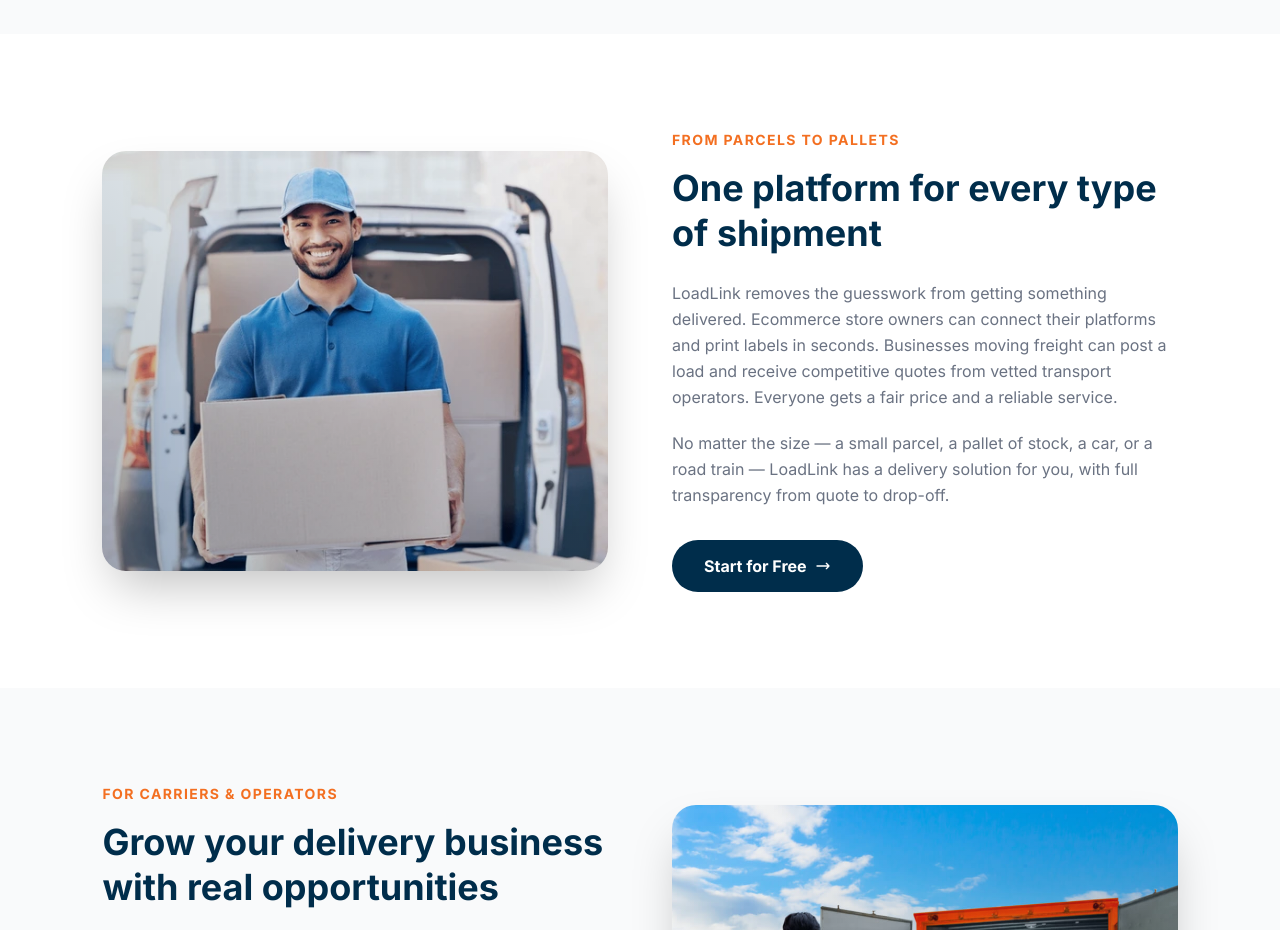
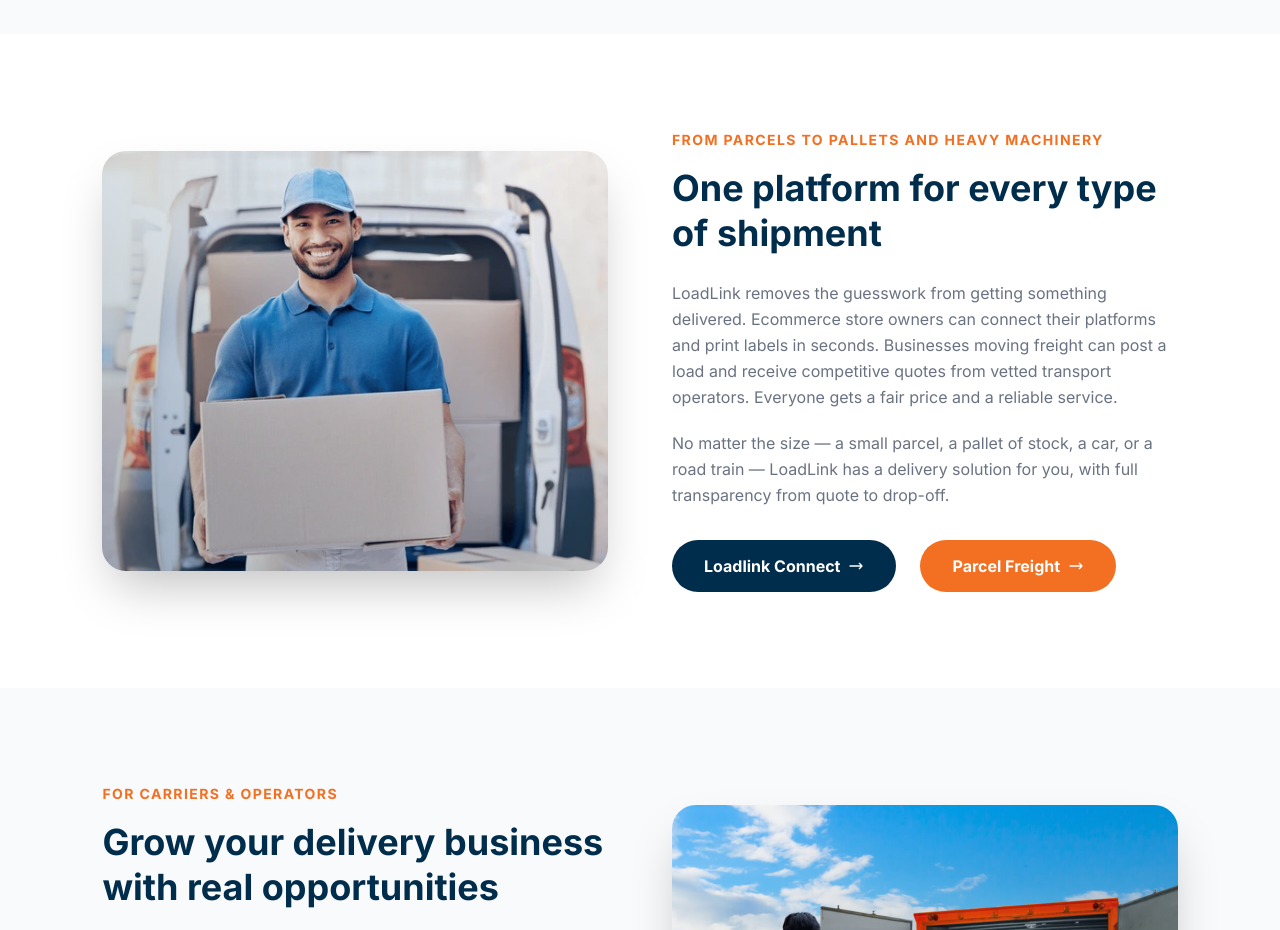
Before and after one commit to Scrappyy01/loadlink_homepage, a Next.js app: page /about-us in a window 1280 px wide. Shown: the part 1700-2630 px from the top of the page. Built offline with nearby package versions, Linux system fonts and the light colour scheme.

Commit message:
Small adjustments

```diff
--- a/app/about-us/page.tsx
+++ b/app/about-us/page.tsx
@@ -170,7 +170,7 @@
           </div>
           <div>
             <span className="text-loadlink-orange text-sm font-semibold tracking-widest uppercase mb-4 block">
-              From Parcels to Pallets
+              From Parcels to Pallets and Heavy Machinery
             </span>
             <h2 className="text-3xl md:text-4xl font-bold text-loadlink-navy mb-6 leading-tight">
               One platform for every type of shipment
@@ -181,15 +181,26 @@
             <p className="text-gray-500 leading-relaxed mb-8">
               No matter the size — a small parcel, a pallet of stock, a car, or a road train — LoadLink has a delivery solution for you, with full transparency from quote to drop-off.
             </p>
+            <div className="flex flex-wrap gap-6">
               <Link
-              href="https://portal.loadlink.com.au/register/"
+                href="https://app.loadlink.com.au/listings/"
                 className="inline-flex items-center gap-2 bg-loadlink-navy text-white px-8 py-3.5 rounded-full font-semibold hover:bg-loadlink-orange transition-colors duration-300"
               >
-              Start for Free
+                Loadlink Connect
                 <svg className="w-4 h-4" fill="none" stroke="currentColor" viewBox="0 0 24 24">
                   <path strokeLinecap="round" strokeLinejoin="round" strokeWidth={2} d="M17 8l4 4m0 0l-4 4m4-4H3" />
                 </svg>
               </Link>
+              <Link
+                href="https://portal.loadlink.com.au/register/"
+                className="inline-flex items-center gap-2 bg-loadlink-orange text-white px-8 py-3.5 rounded-full font-semibold hover:bg-loadlink-navy transition-colors duration-300"
+              >
+                Parcel Freight
+                <svg className="w-4 h-4" fill="none" stroke="currentColor" viewBox="0 0 24 24">
+                  <path strokeLinecap="round" strokeLinejoin="round" strokeWidth={2} d="M17 8l4 4m0 0l-4 4m4-4H3" />
+                </svg>
+              </Link>
+            </div>
           </div>
         </div>
       </section>
--- a/app/advantages/page.tsx
+++ b/app/advantages/page.tsx
@@ -22,7 +22,7 @@
   {
     id: 'smarter-shipping',
     label: 'Smarter Shipping',
-    headline: 'Cut shipping costs by up to 47% with data-backed decisions',
+    headline: 'Cut shipping costs by up to 47%* with data-backed decisions',
     image: '/images/guy-box.webp',
     imageAlt: 'Person preparing parcels for shipment with LoadLink',
     color: 'border-loadlink-orange',
@@ -115,7 +115,7 @@
 ];
 
 const stats = [
-  { value: '47%', label: 'Average shipping cost reduction' },
+  { value: '47%*', label: 'Average shipping cost reduction' },
   { value: '99.2%', label: 'On-time delivery rate' },
   { value: '3x', label: 'Faster fulfilment setup' },
   { value: 'Free', label: 'To list a shipment' },
--- a/app/components/BenefitCards.tsx
+++ b/app/components/BenefitCards.tsx
@@ -8,7 +8,7 @@
   {
     title: "Smarter Shipping",
     description:
-      "Lower costs by up to 47% and increase efficiency through smart, data-backed decisions and seamless multi-carrier integration.",
+      "Lower costs by up to 47%* and increase efficiency through smart, data-backed decisions and seamless multi-carrier integration.",
     image: "/images/SmartLogistics.png",
     href: "/advantages#smarter-shipping",
     span: "",
--- a/app/components/Hero.tsx
+++ b/app/components/Hero.tsx
@@ -117,7 +117,7 @@
                 </svg>
               </Link>
               <Link
-                href="https://youtu.be/9JwxfYZ_8-w?si=vJxQfEYG1onW1oWE"
+                href="https://youtu.be/FFvKhzefg54"
                 className="group bg-white/10 backdrop-blur-md border border-white/30 text-white py-4 px-8 rounded-full font-semibold text-lg hover:bg-white/20 transition-all duration-300 hover:-translate-y-1 inline-flex items-center gap-3"
               >
                 <svg
```
Lines whose indentation alone changed are shown as unchanged.
